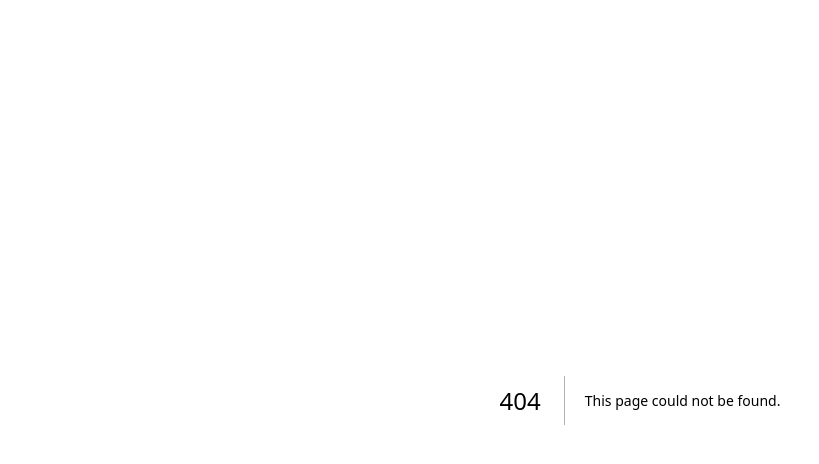
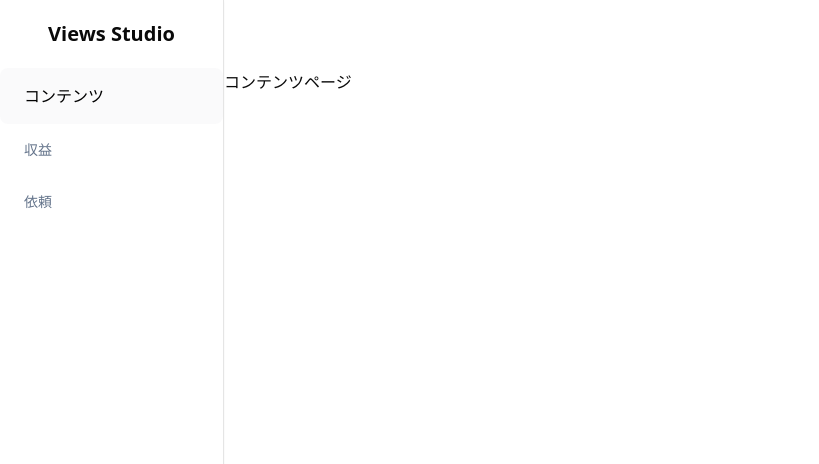
Before and after one commit to Hondayo/Views-Studio, a Next.js app: page /contents in a window 1280 px wide. Before the commit this address had no page. Shown: the top 464 px of the page, without its empty margins (0-819 px from the left). Built offline with nearby package versions, Linux system fonts and the light colour scheme.

Commit message:
メインプラットフォームのページとサイドバーコンポーネントをレイアウトに配置

```diff
--- /dev/null
+++ b/app/(platform)/contents/page.tsx
@@ -0,0 +1,7 @@
+const ContentsPage = () => {
+    return (
+        <div>コンテンツページ</div>
+    )
+}
+
+export default ContentsPage
--- /dev/null
+++ b/app/(platform)/layout.tsx
@@ -0,0 +1,20 @@
+import Sidebar from "@/components/sidebar"
+
+const PlatformLayout = ({
+    children
+}: {
+    children: React.ReactNode
+}) => {
+    return (
+        <>
+            <div className="flex h-full w-56 flex-col fixed inset-y-0 z-50">
+                <Sidebar />
+            </div>
+            <main className="md:pl-56 pt-[70px] h-full">
+                {children}
+            </main>
+        </>
+    )
+}
+
+export default PlatformLayout
--- /dev/null
+++ b/app/(platform)/requests/page.tsx
@@ -0,0 +1,9 @@
+const RequestsPage = () => {
+    return (
+        <div>
+            依頼ページ
+        </div>
+    );
+}
+
+export default RequestsPage;
--- /dev/null
+++ b/app/(platform)/revenue/page.tsx
@@ -0,0 +1,9 @@
+const RevenuePage = () => {
+    return (
+        <div>
+            収益ページ
+        </div>
+    );
+}
+
+export default RevenuePage;
```
